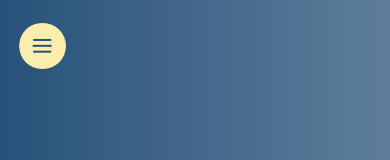
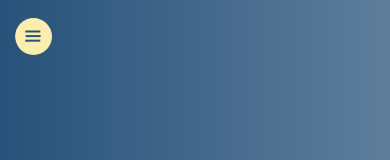
Before and after one commit to Beschuetzer/Portfolio, a React (Create React App) app: page / in a window 390 px wide. Shown: the top 160 px of the page. Built offline with nearby package versions, Linux system fonts and the light colour scheme.

Commit message:
Rearrange link orders

```diff
--- a/sass/abstracts/_mixins.scss
+++ b/sass/abstracts/_mixins.scss
@@ -38,7 +38,10 @@
     @mixin respond($breakpoint) {
         //the only screen condition prevents styles from applying if user prints out something
         @if $breakpoint == small-font {
-            @media only screen and (max-width: 25em){@content;}   //600px
+            @media only screen and (max-width: 26.25em){@content;}   //400px
+        }
+        @if $breakpoint == nav-break {
+            @media only screen and (max-width: 30.625em){@content;}   //490px
         }
         @if $breakpoint == phone {
             @media only screen and (max-width: 37.5em){@content;}   //600px
--- a/sass/base/_base.scss
+++ b/sass/base/_base.scss
@@ -21,8 +21,11 @@
         @include respond(phone) {
             font-size: 37.5%;
         }
+        @include respond(nav-break) {
+            font-size: 31.25%;
+        }
         @include respond(small-font) {
-            font-size: 1.5038vmin;
+            font-size: 1.18vmin;
         }
         box-sizing: border-box;
 
--- a/src/components/Nav.js
+++ b/src/components/Nav.js
@@ -51,17 +51,20 @@ class Nav extends React.Component {
               <Link className="navbar__link" to="/about">About</Link>
             </li>
             <li className="navbar__item navbar__dropdown-container flex align-center justify-content-center">
-              <Link className="navbar__link" to="/projects">Projects</Link>
+              <Link className="navbar__link" to="/work">work</Link>
               <div className="triangle-down"></div>
               <ul className="navbar__dropdown">
                 <li className="navbar__item">
-                  <Link className="navbar__link" to="/projects/1">Bridge</Link>
+                  <Link className="navbar__link" to="/work/bridge">Bridge</Link>
                 </li>
                 <li className="navbar__item">
-                  <Link className="navbar__link" to="/projects/2">Python</Link>
+                  <Link className="navbar__link" to="/work/csharp">C#</Link>
                 </li>
                 <li className="navbar__item">
-                  <Link className="navbar__link" to="/projects/3">C#</Link>
+                  <Link className="navbar__link" to="/work/python">Python</Link>
+                </li>
+                <li className="navbar__item">
+                  <Link className="navbar__link" to="/work/All">All</Link>
                 </li>
               </ul>
             </li>
--- a/src/css/style.css
+++ b/src/css/style.css
@@ -31,9 +31,14 @@ html {
     font-size: 37.5%;
   }
 }
-@media only screen and (max-width: 25em) {
+@media only screen and (max-width: 30.625em) {
   html {
-    font-size: 1.5038vmin;
+    font-size: 31.25%;
+  }
+}
+@media only screen and (max-width: 26.25em) {
+  html {
+    font-size: 1.18vmin;
   }
 }
 
```
Also changed, not shown: 1 other file (tests, documents, lock files or other folders).
